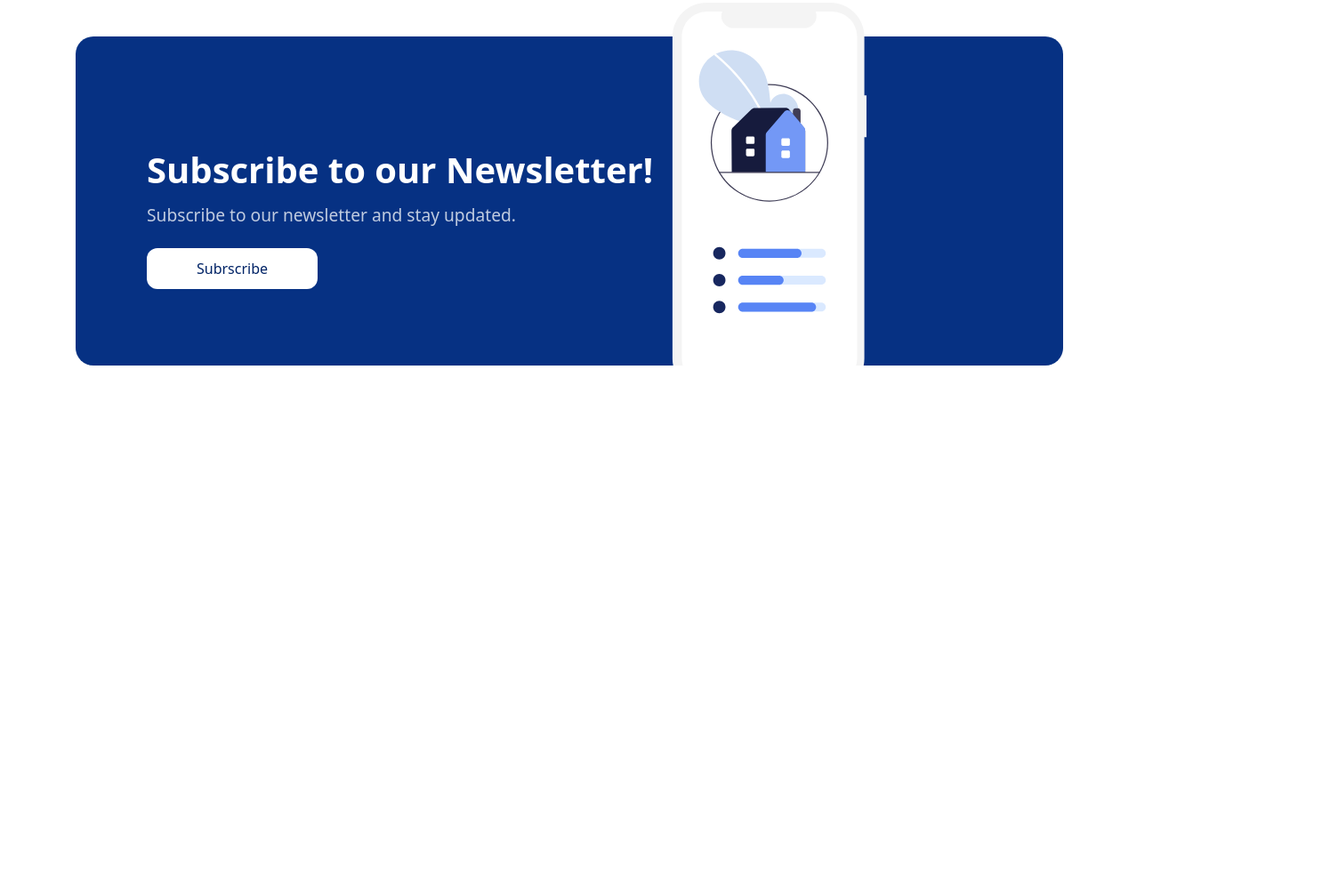
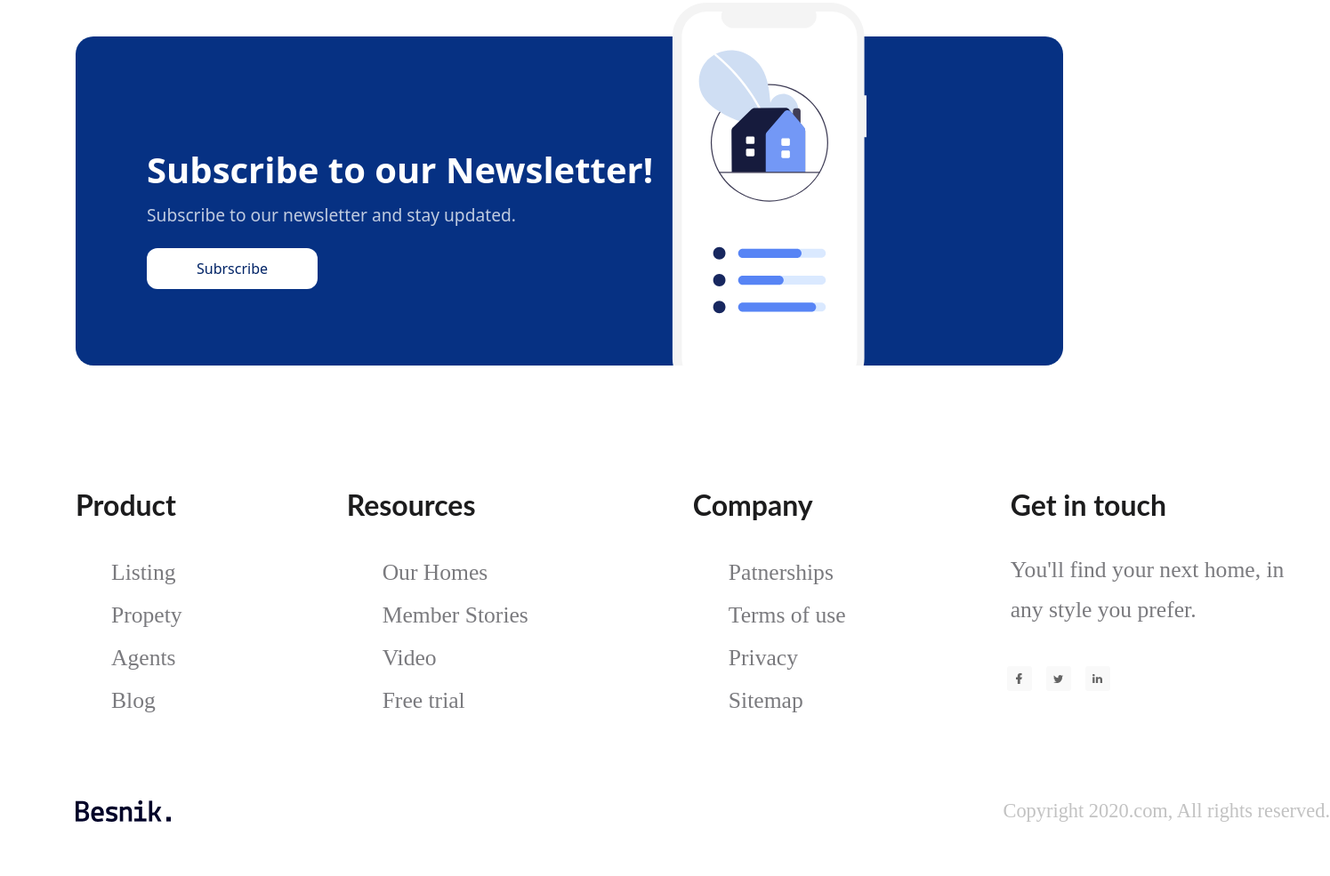
Before and after one commit to rioluong/homework-1, a plain HTML site: page index.html in a window 1280 px wide. Shown: the part 4177-5162 px from the top of the page at 89% size, 1495 px wide, since content can reach past the window. Before the commit the page ends 4596 px from the top, so only its background shows below. Drawn offline with Linux system fonts and the light colour scheme.

Commit message:
push code

```diff
--- a/index.html
+++ b/index.html
@@ -351,5 +351,89 @@
         </div>
       </div>
     </main>
+    <!-- Footer -->
+    <footer class="footer">
+      <div class="content">
+        <div class="row row-top">
+          <!-- Product column  -->
+          <div class="column">
+            <h3 class="heading">Product</h3>
+            <ul class="list">
+              <li class="item">
+                <a href="#!">Listing</a>
+              </li>
+              <li class="item">
+                <a href="#!">Propety</a>
+              </li>
+              <li class="item">
+                <a href="#!">Agents</a>
+              </li>
+              <li class="item">
+                <a href="#!">Blog</a>
+              </li>
+            </ul>
+          </div>
+          <!-- Resources column  -->
+          <div class="column">
+            <h3 class="heading">Resources</h3>
+            <ul class="list">
+              <li class="item">
+                <a href="#!">Our Homes</a>
+              </li>
+              <li class="item">
+                <a href="#!">Member Stories</a>
+              </li>
+              <li class="item">
+                <a href="#!">Video</a>
+              </li>
+              <li class="item">
+                <a href="#!">Free trial</a>
+              </li>
+            </ul>
+          </div>
+          <!-- Company column  -->
+          <div class="column">
+            <h3 class="heading">Company</h3>
+            <ul class="list">
+              <li class="item">
+                <a href="#!">Patnerships </a>
+              </li>
+              <li class="item">
+                <a href="#!">Terms of use</a>
+              </li>
+              <li class="item">
+                <a href="#!">Privacy</a>
+              </li>
+              <li class="item">
+                <a href="#!">Sitemap</a>
+              </li>
+            </ul>
+          </div>
+          <!-- Get in touch column  -->
+          <div class="column">
+            <h3 class="heading-touch">Get in touch</h3>
+            <p class="desc">
+              You'll find your next home, in any style you prefer.
+            </p>
+            <div class="social">
+              <a href="#!" class="social-link">
+                <img src="./hinhanh/facebook.svg" alt />
+              </a>
+              <a href="#!" class="social-link">
+                <img src="./hinhanh/twitter.svg" alt />
+              </a>
+              <a href="#!" class="social-link">
+                <img src="./hinhanh/linkedin.svg" alt />
+                <img src="./" alt="" />
+              </a>
+            </div>
+          </div>
+        </div>
+        <div class="row row-bottom">
+          <img src="./hinhanh/Logo.png" alt="Besnik" class="logo" />
+          <p class="coppyright">Copyright 2020.com, All rights reserved.</p>
+        </div>
+      </div>
+    </footer>
   </body>
 </html>
--- a/stype.css
+++ b/stype.css
@@ -688,3 +688,106 @@
 .subscription .btn3:hover {
     opacity: 0.9;
 }
+
+.footer {
+    margin-top: 55px;
+    padding: 50px 0 58px;
+}
+
+.footer .content {
+    width: 1110px;
+    max-width: calc(100% - 48px);
+    margin-left: auto;
+    margin-right: auto;
+}
+
+.footer .row-top {
+    column-gap: 185px;
+}
+
+.footer .row {
+    display: flex;
+}
+
+.footer .heading {
+    font-family: "Lato", sans-serif;
+    font-weight: 700;
+    font-size: 2rem;
+    color: #1c1c1d;
+}
+
+.footer .list {
+    margin-top: 42px;
+}
+
+.footer .column ul {
+    list-style: none;
+}
+
+.footer .item {
+    margin-top: 18px;
+}
+
+.footer .item a {
+    font-weight: 400;
+    font-size: 1.6rem;
+    color: #7a7a7e;
+    white-space: nowrap;
+    text-decoration: none;
+}
+
+.footer .desc {
+    white-space: normal;
+    line-height: 1.75;
+}
+
+.footer .social {
+    display: flex;
+    margin-top: 40px;
+    margin-left: -20px;
+}
+
+.footer .desc {
+    font-weight: 400;
+    font-size: 1.6rem;
+    color: #7a7a7e;
+}
+
+.footer .social-link {
+    display: flex;
+    align-items: center;
+    justify-content: center;
+    width: 28px;
+    height: 28px;
+    border-radius: 3px;
+    background: #f9f9f9;
+    margin-left: 16px;
+    text-decoration: none;
+}
+
+.footer .social-link:hover {
+    opacity: 1;
+    background: #ebebeb;
+}
+
+.footer .row-bottom {
+    display: flex;
+    align-items: center;
+    justify-content: space-between;
+    margin-top: 81px;
+}
+
+.footer .coppyright {
+    font-weight: 400;
+    font-size: 1.4rem;
+    color: #c2c2c2;
+    margin: -300px;
+}
+
+.footer .heading-touch {
+    font-family: "Lato", sans-serif;
+    font-weight: 700;
+    font-size: 2rem;
+    color: #1c1c1d;
+    width: 340px;
+}
```
Also changed, not shown: hinhanh/facebook.svg (added), hinhanh/linkedin.svg (added), hinhanh/twitter.svg (added).
